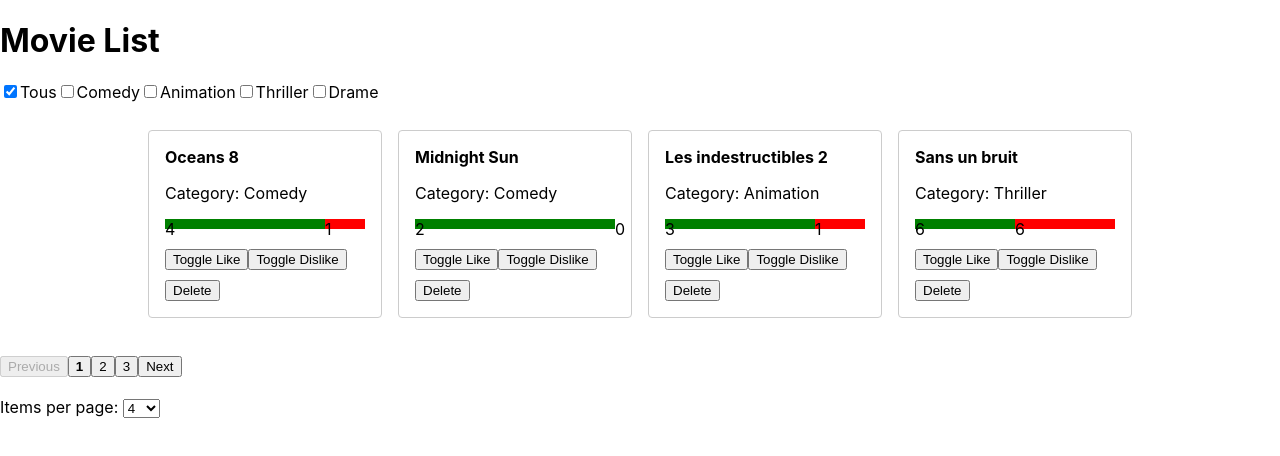
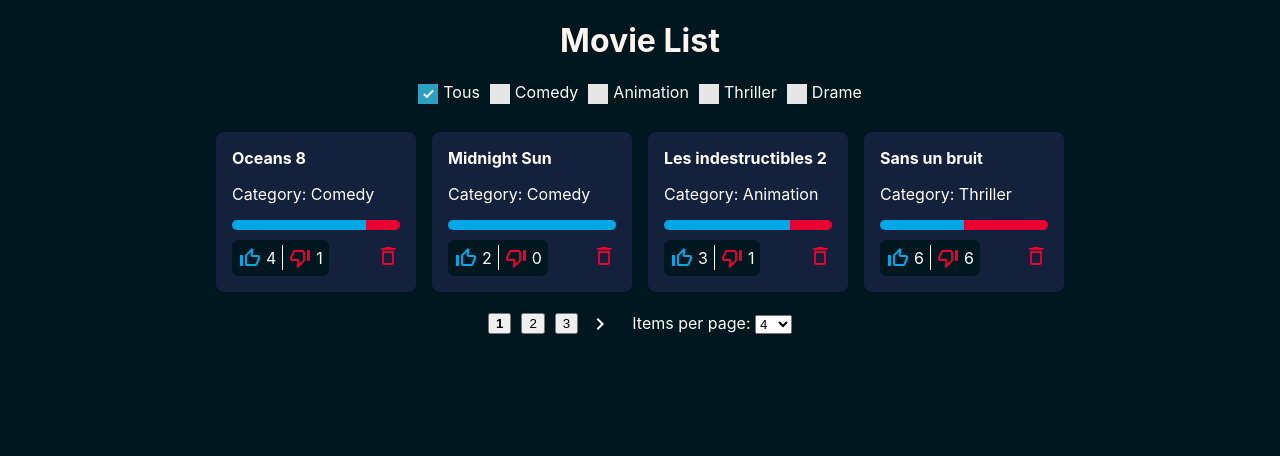
Before and after one commit to RayaneDjr/react-particeep-interview, a React (Create React App) app: page / in a window 1280 px wide. Shown: the top 456 px of the page. Built offline with nearby package versions, Linux system fonts and the light colour scheme.

Commit message:
added css

```diff
--- a/package.json
+++ b/package.json
@@ -3,6 +3,10 @@
   "version": "0.1.0",
   "private": true,
   "dependencies": {
+    "@emotion/react": "^11.13.3",
+    "@emotion/styled": "^11.13.0",
+    "@mui/icons-material": "^5.16.7",
+    "@mui/material": "^5.16.7",
     "@reduxjs/toolkit": "^2.2.7",
     "@testing-library/jest-dom": "^5.17.0",
     "@testing-library/react": "^13.4.0",
--- a/src/App.css
+++ b/src/App.css
@@ -1,37 +1,163 @@
-.movie-card {
-  border: 1px solid #ccc;
-  border-radius: 4px;
-  padding: 16px;
-  margin: 8px;
-  width: 200px;
-  display: inline-block;
-  vertical-align: top;
+body {
+  background-color: #00171f;
+  color: white;
+  margin: 0;
+  padding: 0;
+}
+
+.title {
+  text-align: center;
+  color: #fff5ee;
 }
 
 .movie-list {
   display: flex;
   flex-wrap: wrap;
+  align-items: center;
+  width: 80%;
+  margin: auto;
   justify-content: center;
+  gap: 16px;
+}
+
+.movie-card {
+  width: 200px;
+  box-sizing: border-box;
+  border-radius: 8px;
+  padding: 16px;
+  background-color: #14213d;
 }
 
 .like-bar {
   height: 10px;
   margin: 10px 0;
   display: flex;
+  border-radius: 8px;
+  overflow: hidden;
 }
 
-button {
-  margin-top: 10px;
+.buttonsContainer {
+  display: flex;
+  justify-content: space-between;
+  align-items: center;
+}
+
+.likes,
+.dislikes {
+  cursor: pointer;
+  display: flex;
+  justify-content: space-between;
+  align-items: center;
+  padding: 6px;
+  background-color: #00171f;
+}
+
+.likes {
+  border-radius: 6px 0 0 6px;
+  position: relative;
+}
+
+.likes:before {
+  content: "";
+  position: absolute;
+  left: 100%;
+  bottom: 15%;
+  height: 70%;
+  border-right: 1px solid white;
+}
+
+.dislikes {
+  border-radius: 0 6px 6px 0;
+}
+
+.bottom {
+  margin-top: 20px;
+  margin-bottom: 20px;
+  display: flex;
+  align-items: center;
+  justify-content: center;
+  gap: 20px;
+}
+
+.pagination {
+  display: flex;
+  justify-content: center;
+  align-items: center;
+  gap: 10px;
 }
 
 .filter {
-  margin-bottom: 20px;
+  display: flex;
+  gap: 10px;
+  margin-bottom: 30px;
+  justify-content: center;
+}
+.checkbox-wrapper-21 .control {
+  display: block;
+  position: relative;
+  padding-left: 25px;
+  cursor: pointer;
+  font-size: 16px;
+}
+.checkbox-wrapper-21 .control input {
+  position: absolute;
+  z-index: -1;
+  opacity: 0;
+}
+.checkbox-wrapper-21 .control__indicator {
+  position: absolute;
+  top: 2px;
+  left: 0;
+  height: 20px;
+  width: 20px;
+  background: #e6e6e6;
+}
+.checkbox-wrapper-21 .control:hover input ~ .control__indicator,
+.checkbox-wrapper-21 .control input:focus ~ .control__indicator {
+  background: #ccc;
+}
+.checkbox-wrapper-21 .control input:checked ~ .control__indicator {
+  background: #2aa1c0;
+}
+.checkbox-wrapper-21
+  .control:hover
+  input:not([disabled]):checked
+  ~ .control__indicator,
+.checkbox-wrapper-21 .control input:checked:focus ~ .control__indicator {
+  background: #0e647d;
+}
+.checkbox-wrapper-21 .control input:disabled ~ .control__indicator {
+  background: #e6e6e6;
+  opacity: 0.6;
+  pointer-events: none;
+}
+.checkbox-wrapper-21 .control__indicator:after {
+  content: "";
+  position: absolute;
+  display: none;
+}
+.checkbox-wrapper-21 .control input:checked ~ .control__indicator:after {
+  display: block;
+}
+.checkbox-wrapper-21 .control--checkbox .control__indicator:after {
+  left: 8px;
+  top: 4px;
+  width: 3px;
+  height: 8px;
+  border: solid #fff;
+  border-width: 0 2px 2px 0;
+  transform: rotate(45deg);
+}
+.checkbox-wrapper-21
+  .control--checkbox
+  input:disabled
+  ~ .control__indicator:after {
+  border-color: #7b7b7b;
 }
 
-.pagination {
-  margin-top: 20px;
+@media (max-width: 500px) {
+  .filter {
+    flex-direction: column;
+    align-items: center;
+  }
 }
-
-.items-per-page {
-  margin-top: 20px;
-}
--- a/src/App.js
+++ b/src/App.js
@@ -8,7 +8,7 @@ function App() {
   return (
     <Provider store={store}>
       <div className='App'>
-        <h1>Movie List</h1>
+        <h1 className='title'>Movie List</h1>
         <MovieList />
       </div>
     </Provider>
--- a/src/MovieCard.js
+++ b/src/MovieCard.js
@@ -1,6 +1,11 @@
 import React, { useState } from "react";
 import { useDispatch } from "react-redux";
 import { addLike, deleteLike, addDislike, deleteDislike } from "./store";
+import ThumbUpOffAltIcon from "@mui/icons-material/ThumbUpOffAlt";
+import ThumbUpAltIcon from "@mui/icons-material/ThumbUpAlt";
+import ThumbDownOffAltIcon from "@mui/icons-material/ThumbDownOffAlt";
+import ThumbDownAltIcon from "@mui/icons-material/ThumbDownAlt";
+import DeleteOutlineIcon from "@mui/icons-material/DeleteOutline";
 
 const MovieCard = ({ movie, onDelete }) => {
   const [like, setLike] = useState(false);
@@ -50,23 +55,66 @@ const MovieCard = ({ movie, onDelete }) => {
         <div
           style={{
             width: `${(movie.likes / (movie.likes + movie.dislikes)) * 100}%`,
-            backgroundColor: "green",
-          }}>
-          {movie.likes}
-        </div>
+            backgroundColor: "#00a8e8",
+            transition: "all 0.5s",
+          }}
+        />
         <div
           style={{
             width: `${
               (movie.dislikes / (movie.likes + movie.dislikes)) * 100
             }%`,
-            backgroundColor: "red",
-          }}>
-          {movie.dislikes}
+            backgroundColor: "#e80033",
+            transition: "all 0.5s",
+          }}
+        />
+      </div>
+      <div className='buttonsContainer'>
+        <div style={{ display: "flex" }}>
+          <div onClick={handleToggleLike} className='likes'>
+            {like ? (
+              <ThumbUpAltIcon
+                style={{
+                  color: "#00a8e8",
+                  marginRight: "4px",
+                }}
+              />
+            ) : (
+              <ThumbUpOffAltIcon
+                style={{
+                  color: "#00a8e8",
+                  marginRight: "4px",
+                }}
+              />
+            )}
+            {movie.likes}
+          </div>
+          <div onClick={handleToggleDislike} className='dislikes'>
+            {dislike ? (
+              <ThumbDownAltIcon
+                style={{
+                  color: "#e80033",
+                  marginRight: "4px",
+                }}
+              />
+            ) : (
+              <ThumbDownOffAltIcon
+                style={{
+                  color: "#e80033",
+                  marginRight: "4px",
+                }}
+              />
+            )}
+            {movie.dislikes}
+          </div>
+        </div>
+        <div>
+          <DeleteOutlineIcon
+            onClick={handleDelete}
+            style={{ color: "#e80033", cursor: "pointer" }}
+          />
         </div>
       </div>
-      <button onClick={handleToggleLike}>Toggle Like</button>
-      <button onClick={handleToggleDislike}>Toggle Dislike</button>
-      <button onClick={handleDelete}>Delete</button>
     </div>
   );
 };
--- a/src/MovieList.js
+++ b/src/MovieList.js
@@ -8,6 +8,8 @@ import {
   setCurrentPage,
   deleteMovie,
 } from "./store";
+import NavigateNextIcon from "@mui/icons-material/NavigateNext";
+import NavigateBeforeIcon from "@mui/icons-material/NavigateBefore";
 
 const MovieList = () => {
   const dispatch = useDispatch();
@@ -70,8 +72,8 @@ const MovieList = () => {
 
   return (
     <div>
-      <div className='filter'>
-        <label>
+      <div className='filter checkbox-wrapper-21'>
+        <label className='control control--checkbox'>
           <input
             type='checkbox'
             value='Tous'
@@ -79,9 +81,11 @@ const MovieList = () => {
             onChange={() => handleCheckboxChange("Tous")}
           />
           Tous
+          <div className='control__indicator'></div>
         </label>
         {categories.map((category) => (
-          <label key={category}>
+          <div className='checkbox-wrapper-21' key={category}>
+            <label className='control control--checkbox'>
               <input
                 type='checkbox'
                 value={category}
@@ -95,49 +99,60 @@ const MovieList = () => {
                 }}
               />
               {category}
+              <div className='control__indicator'></div>
             </label>
+          </div>
         ))}
       </div>
 
+      <div className='movie-list'>
         {paginatedMovies.length === 0 && <p>No more movies :(</p>}
-      <div className='movie-list'>
         {paginatedMovies.map((movie) => (
+          <div key={movie.id}>
             <MovieCard
-            key={movie.id}
               movie={movie}
               onDelete={() => handleDeleteMovie(movie.id, movie.category)}
             />
+          </div>
         ))}
       </div>
 
+      <div className='bottom'>
         <div className='pagination'>
-        <button
-          disabled={currentPage === 1 || totalPages === 0}
-          onClick={() => handlePageChange(currentPage - 1)}>
-          Previous
-        </button>
+          {currentPage > 1 && totalPages > 0 && (
+            <NavigateBeforeIcon
+              onClick={() => handlePageChange(currentPage - 1)}
+              style={{ cursor: "pointer" }}
+            />
+          )}
           {(() => {
             const pages = [];
             for (let i = 1; i <= totalPages; i++) {
               if (i === currentPage) {
                 pages.push(
-                <button>
+                  <button key={i}>
                     <strong>{i}</strong>
                   </button>
                 );
               } else {
                 pages.push(
-                <button onClick={() => handlePageChange(i)}>{i}</button>
+                  <button
+                    key={i}
+                    onClick={() => handlePageChange(i)}
+                    style={{ cursor: "pointer" }}>
+                    {i}
+                  </button>
                 );
               }
             }
             return pages;
           })()}
-        <button
-          disabled={currentPage === totalPages || totalPages === 0}
-          onClick={() => handlePageChange(currentPage + 1)}>
-          Next
-        </button>
+          {currentPage < totalPages && totalPages > 0 && (
+            <NavigateNextIcon
+              onClick={() => handlePageChange(currentPage + 1)}
+              style={{ cursor: "pointer" }}
+            />
+          )}
         </div>
 
         <div className='items-per-page'>
@@ -154,6 +169,7 @@ const MovieList = () => {
           </select>
         </div>
       </div>
+    </div>
   );
 };
 
```
Also changed, not shown: 2 other files (tests, documents, lock files or other folders). Lines whose indentation alone changed are shown as unchanged.
